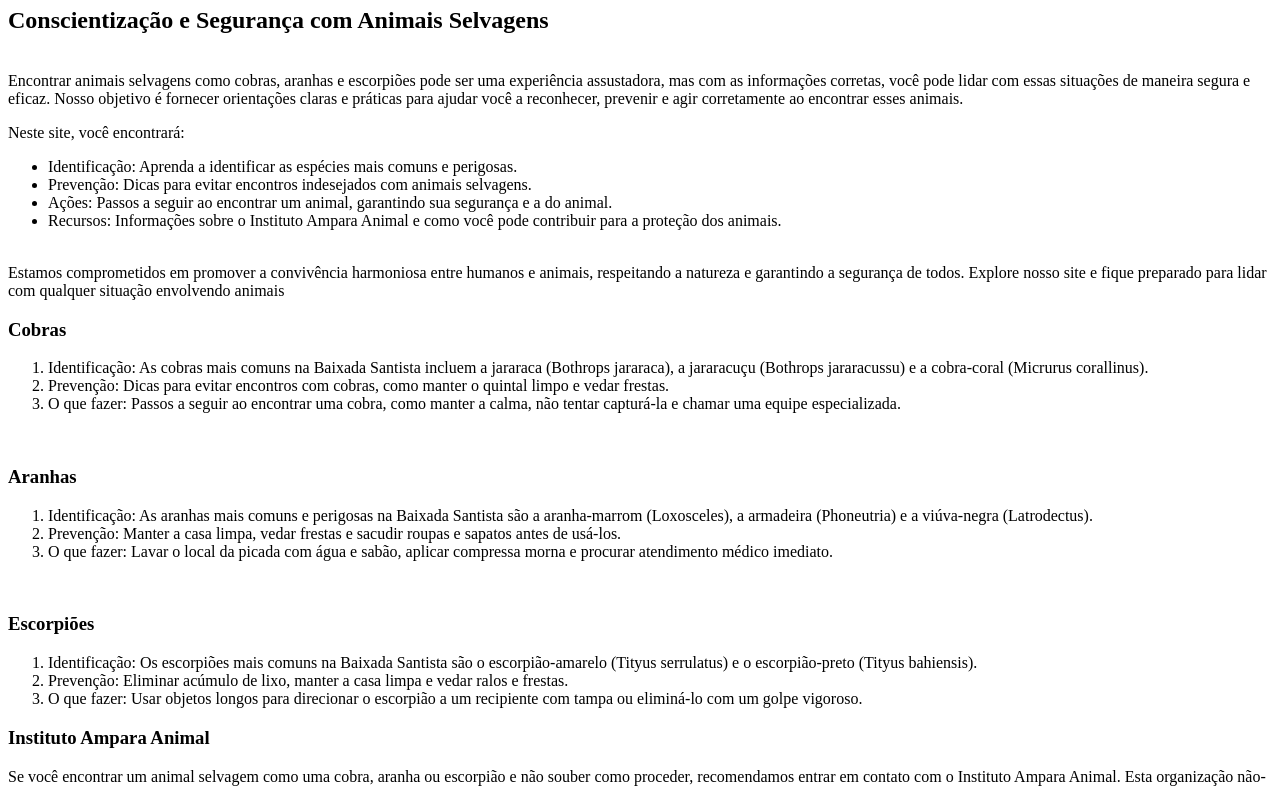
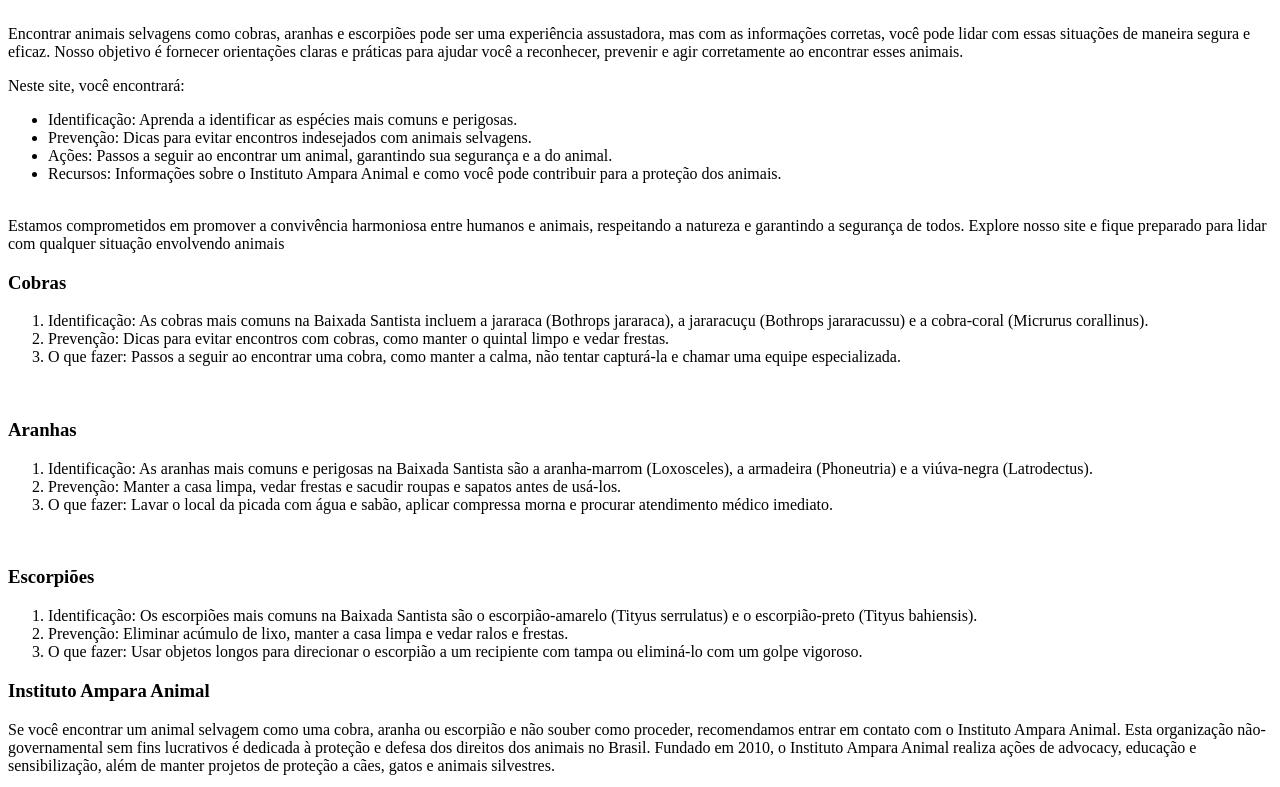
Before and after one commit to Gustavo-lima1201/primeiroprjt, a plain HTML site: page index-2.html in a window 1280 px wide. Shown: the part 73-860 px from the top of the page. Drawn offline with Linux system fonts and the light colour scheme.

Commit message:
adicionado imagens do figma

```diff
--- a/index-2.html
+++ b/index-2.html
@@ -8,8 +8,7 @@
 </head>
 
 <body>
-    <h1>Bem-vindo ao Fauna Segura</h1>
-    <h2>Conscientização e Segurança com Animais Selvagens</h2><br>
+    <h1>Bem-vindo ao Fauna Segura</h1><br>
     Encontrar animais selvagens como cobras, aranhas e escorpiões pode ser uma experiência assustadora,
     mas com as informações corretas, você pode lidar com essas situações de maneira segura e eficaz.
     Nosso objetivo é fornecer orientações claras e práticas para ajudar você a reconhecer, prevenir e agir corretamente
@@ -72,16 +71,21 @@
 
     <h4>Por que contatar o Instituto Ampara Animal?</h4>
     <ul>
-        <li>Especialização: Eles possuem experiência e conhecimento para lidar com situações envolvendo animais selvagens.</li>
+        <li>Especialização: Eles possuem experiência e conhecimento para lidar com situações envolvendo animais
+            selvagens.</li>
         <li>Segurança: Garantem que tanto você quanto o animal sejam tratados de forma segura e adequada.</li>
-        <li>Recursos: Oferecem informações e suporte sobre como proceder em casos de encontros com animais perigosos.</li>
+        <li>Recursos: Oferecem informações e suporte sobre como proceder em casos de encontros com animais perigosos.
+        </li>
     </ul>
-    <p><h4>Como contribuir:</h4></p>
+    <p>
+    <h4>Como contribuir:</h4>
+    </p>
     <ul>
         <li>Doações: Ajude a manter os projetos e ações do Instituto através de doações.</li>
         <li>Voluntariado: Participe como voluntário e faça a diferença na proteção dos animais.</li>
         <li>Parcerias: Empresas e indivíduos podem formar parcerias para apoiar as iniciativas do Instituto.</li><br>
-        Para mais informações, visite o site do <a href="https://institutoamparanimal.org.br/" target="_blank">Instituto Ampara Animal.</a>
+        Para mais informações, visite o site do <a href="https://institutoamparanimal.org.br/" target="_blank">Instituto
+            Ampara Animal.</a>
 
 
 
```
Also changed, not shown: imagens/amparanimal.jpg (added), imagens/aranha.jfif (added), imagens/captura.jfif (added), imagens/casa.jpg (added), imagens/contenção cobras.webp (added), imagens/escorpião.jfif (added), imagens/lixo.jfif (added), imagens/onça.jfif (added), imagens/picada aranha.jpg (added), imagens/quintal.webp (added).
